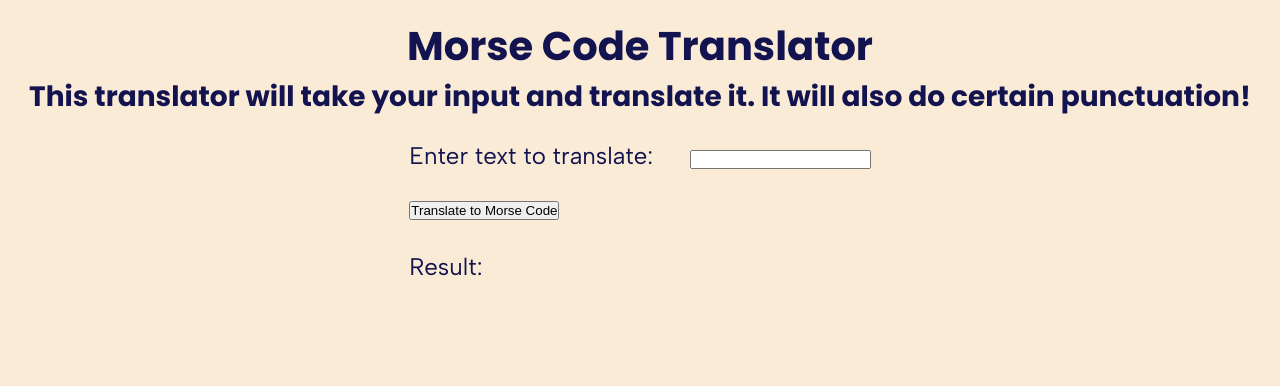
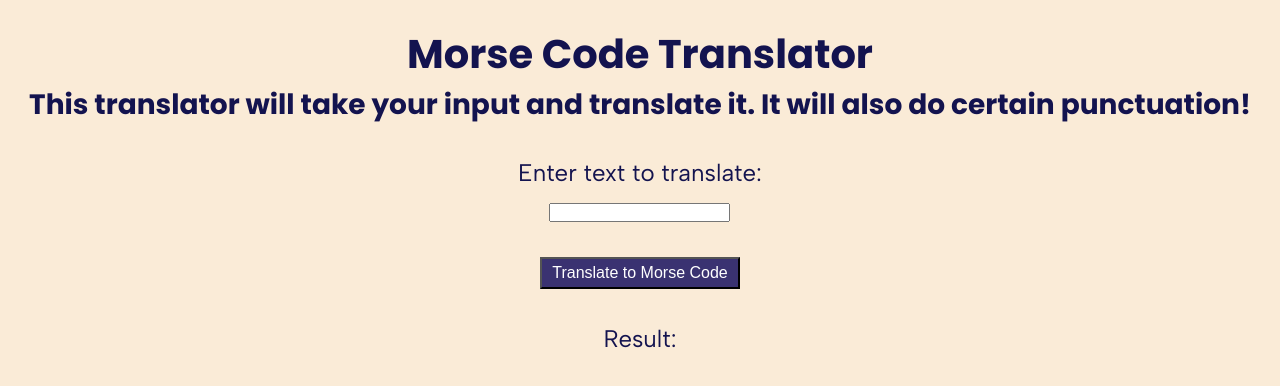
Before and after one commit to emmymitch/morse-code-translator, a website with bundled scripts: page index.html in a window 1280 px wide. Built offline with nearby package versions, Linux system fonts and the light colour scheme.

Commit message:
Styled button

```diff
--- a/index.html
+++ b/index.html
@@ -10,14 +10,14 @@
 <body>
     <header>
         <h1>Morse Code Translator</h1>
-        <h2> This translator will take your input and translate it. It will also do certain punctuation!</h2>
+        <h2>This translator will take your input and translate it. It will also do certain punctuation!</h2>
     </header>
 
     <main>
         <label class="page-words" for="inputBox">Enter text to translate:</label>
         <input class="input-box" type="text" name="inputBox">
         <br>
-        <button class="buttonEngMorse">Translate to Morse Code</button>
+        <button class="button" id="buttonEngMorse">Translate to Morse Code</button>
         <br>
         <p class="page-words">Result:</p>
         <p class="page-words translator-output"></p>
--- a/main.scss
+++ b/main.scss
@@ -2,4 +2,5 @@
 
 @import "./sass/reset";
 @import "./sass/layout";
+@import "./sass/button";
 @import "./sass/typography";
--- /dev/null
+++ b/sass/_button.scss
@@ -0,0 +1,11 @@
+.button{
+    width: 12.5rem;
+    height: 2rem;
+
+    background-color: $colour-button-background;
+    color: $colour-button-text;
+
+    &:active{
+        background-color: $colour-button-pressed;
+    }
+}
--- a/sass/_layout.scss
+++ b/sass/_layout.scss
@@ -8,6 +8,18 @@ body{
 }
 
 header{
-    margin: 1rem;
+    margin: 1.5rem;
     text-align: center;
 }
+
+main{
+    display: flex;
+    flex-direction: column;
+    justify-content: center;
+    align-items: center;
+    text-align: center;
+
+    *{
+        margin: 0.5rem;
+    }
+}
--- a/sass/_typography.scss
+++ b/sass/_typography.scss
@@ -16,11 +16,11 @@ main{
     font-family: $font-body;
     color: $colour-text;
 
-    *{
-        margin: 1rem;
-    }
-
     .page-words{
         font-size: 1.5rem;
     }
+
+    .button{
+        font-size: 1rem;
+    }
 }
--- a/sass/_variables.scss
+++ b/sass/_variables.scss
@@ -3,5 +3,9 @@
 $colour-background: antiquewhite;
 $colour-text: rgb(19, 19, 79);
 
+$colour-button-background: rgb(58, 50, 113);
+$colour-button-pressed: rgb(35, 30, 68);
+$colour-button-text: white;
+
 $font-title: "Poppins", Arial, Helvetica, sans-serif;
 $font-body: "Albert Sans", Arial, Helvetica, sans-serif;
--- a/script.js
+++ b/script.js
@@ -3,7 +3,7 @@ import {translateEnglishToMorse} from "./javascript/english-morse.js";
 
 const translatorInput = document.querySelector(".input-box");
 const translatorOutput = document.querySelector(".translator-output");
-const EngToMorseButton = document.querySelector(".buttonEngMorse");
+const EngToMorseButton = document.querySelector("#buttonEngMorse");
 
 const displayEnglishToMorseTranslation = () => {
     const input = translatorInput.value;
```
Also changed, not shown: main.css.
